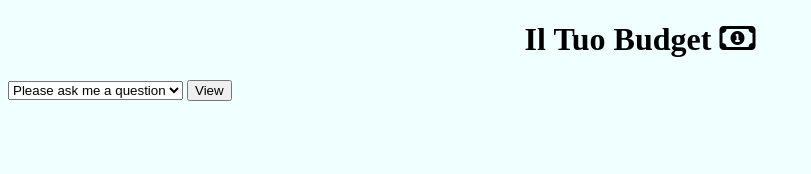
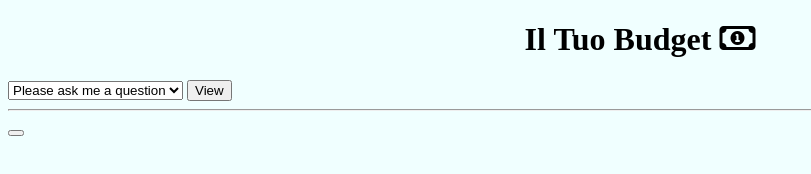
Before and after one commit to Antoninochin/U2-W5-D2, a plain HTML site: page Compito/index.html in a window 1280 px wide. Shown: the whole page, without its empty margins (0-811 px from the left). Drawn offline with Linux system fonts and the light colour scheme.

Commit message:
aggiunto altro html e js

```diff
--- a/Compito/JS/script.js
+++ b/Compito/JS/script.js
@@ -25,3 +25,7 @@ function view(){
         break;
     }
 }
+
+function budget(){
+
+}
--- a/Compito/index.html
+++ b/Compito/index.html
@@ -18,6 +18,9 @@
     </select>
     <button onclick="view()">View</button>
     <div id="screen"></div>
+    <hr />
+    <button onclick="budget()"></button>
+    <div id="seeBudget"></div>
     <script src="./JS/script.js"></script>
     <script src="https://kit.fontawesome.com/85d2f65af1.js" crossorigin="anonymous"></script>
   </body>
```
